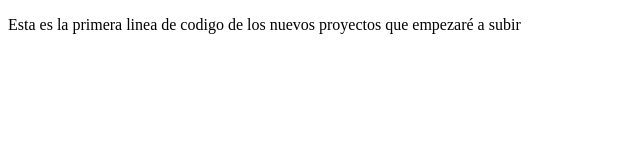
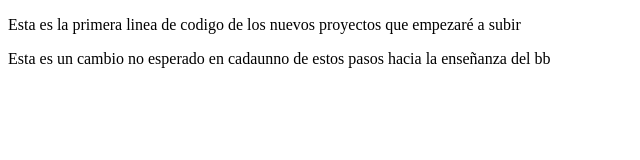
Before and after one commit to cpardog/proyectoDemoCursoPrework, a plain HTML site: page index.html in a window 1280 px wide. Shown: the whole page, without its empty margins (0-640 px from the left). Drawn offline with Linux system fonts and the light colour scheme.

Commit message:
Cambio a nuevo parrafo

```diff
--- a/index.html
+++ b/index.html
@@ -8,5 +8,7 @@
 </head>
 <body>
     <p>Esta es la primera linea de codigo de los nuevos proyectos que empezaré a subir</p>
+
+     <p>  Esta es un cambio no esperado en cadaunno de estos pasos hacia la enseñanza del bb</p>
 </body>
 </html>
```
